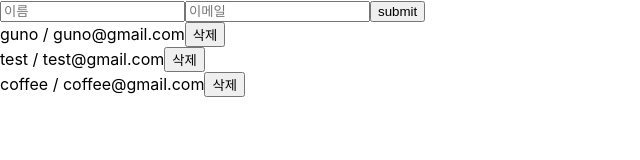
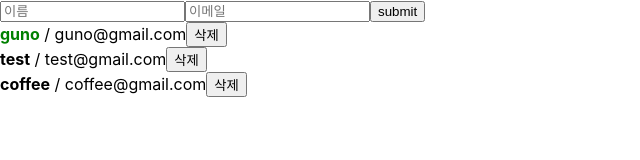
Before and after one commit to guno517/react, a React (Create React App) app: page / in a window 1280 px wide. Shown: the top 160 px of the page, without its empty margins (0-640 px from the left). Built offline with nearby package versions, Linux system fonts and the light colour scheme.

Commit message:
삼항연산자

```diff
--- a/src/UserExample/UserList.js
+++ b/src/UserExample/UserList.js
@@ -1,21 +1,36 @@
 import React from 'react';
 
-const User = ({ user, onRemove }) => {
+const User = ({ user, onRemove, onToggle }) => {
+  const { username, email, id, active } = user;
   return (
     <div>
       <span>
-        {user.username} / {user.email}
-        <button onClick={() => onRemove(user.id)}>삭제</button>
+        <b
+          style={{
+            color: active ? 'green' : 'black',
+            cursor: 'pointer',
+          }}
+          onClick={() => onToggle(id)}
+        >
+          {username}
+        </b>{' '}
+        / {email}
+        <button onClick={() => onRemove(id)}>삭제</button>
       </span>
     </div>
   );
 };
 
-function UserList({ users, onRemove }) {
+function UserList({ users, onRemove, onToggle }) {
   return (
     <div>
       {users.map((user) => (
-        <User user={user} onRemove={onRemove} key={user.id} />
+        <User
+          user={user}
+          onRemove={onRemove}
+          onToggle={onToggle}
+          key={user.id}
+        />
       ))}
     </div>
   );
--- a/src/hello.js
+++ b/src/hello.js
@@ -13,16 +13,19 @@
       id: 1,
       username: 'guno',
       email: 'guno@gmail.com',
+      active: true,
     },
     {
       id: 2,
       username: 'test',
       email: 'test@gmail.com',
+      active: false,
     },
     {
       id: 3,
       username: 'coffee',
       email: 'coffee@gmail.com',
+      active: false,
     },
   ]);
 
@@ -52,6 +55,13 @@
     setUsers(users.filter((user) => id !== user.id));
     console.log(id);
   };
+  const onToggle = (id) => {
+    setUsers(
+      users.map((user) =>
+        user.id === id ? { ...user, active: !user.active } : user,
+      ),
+    );
+  };
   return (
     <div>
       <div>
@@ -62,7 +72,7 @@
           onCreate={onCreate}
         />
       </div>
-      <UserList users={users} onRemove={onRemove} />
+      <UserList users={users} onRemove={onRemove} onToggle={onToggle} />
     </div>
   );
 }
```
